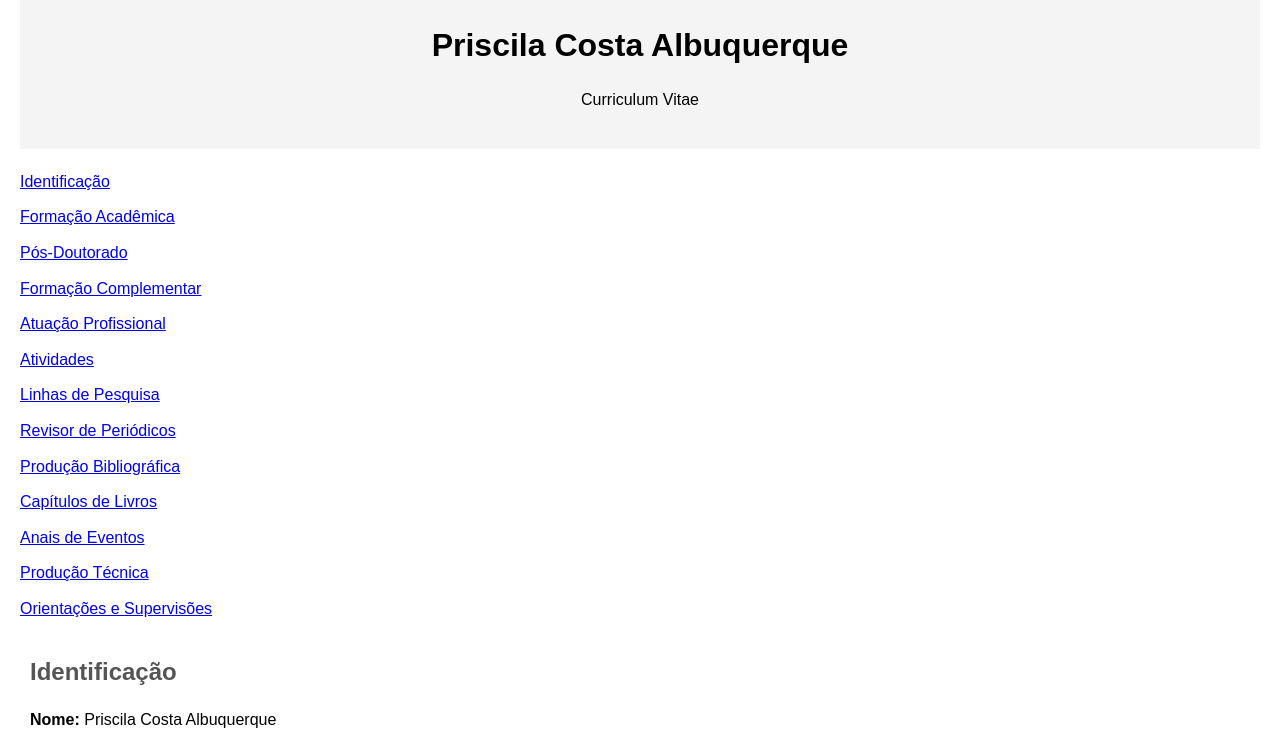
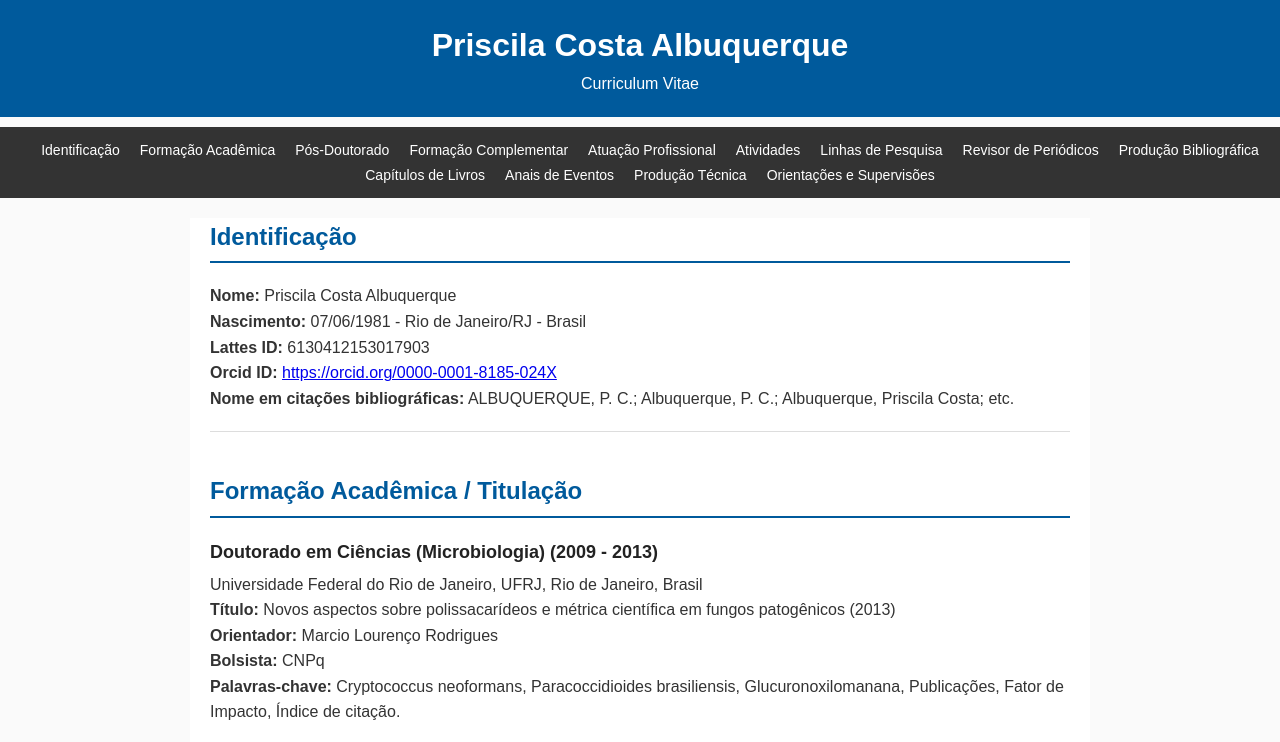
Before and after one commit to PriAlbuquerque/priscila.github.io, a plain HTML site: page index.html in a window 1280 px wide. Shown: the top 742 px of the page. Drawn offline with Linux system fonts and the light colour scheme.

Commit message:
Update style.css

```diff
--- a/style.css
+++ b/style.css
@@ -1,43 +1,106 @@
-/* styles.css */
+/* Reset básico e tipografia */
+* {
+  margin: 0;
+  padding: 0;
+  box-sizing: border-box;
+}
 
 body {
   font-family: Arial, sans-serif;
-  margin: 0;
-  padding: 0 20px;
   line-height: 1.6;
+  color: #333;
+  background-color: #fafafa;
 }
 
-header, section, footer {
-  margin-bottom: 20px;
+/* Cabeçalho */
+header {
+  background-color: #005a9c;
+  color: #fff;
+  padding: 20px;
+  text-align: center;
+}
+
+/* Menu de navegação */
+nav {
+  background-color: #333;
+}
+
+nav ul {
+  list-style: none;
+  display: flex;
+  flex-wrap: wrap;
+  justify-content: center;
   padding: 10px;
 }
 
-header {
-  text-align: center;
-  background: #f4f4f4;
-  padding: 20px 0;
+nav ul li {
+  margin: 0 10px;
 }
 
-h1 {
-  margin: 0;
-  font-size: 2em;
+nav ul li a {
+  color: #fff;
+  text-decoration: none;
+  font-size: 14px;
 }
 
-h2 {
-  margin: 5px 0;
-  color: #555;
+nav ul li a:hover {
+  text-decoration: underline;
 }
 
-section h3 {
-  border-bottom: 2px solid #ddd;
-  padding-bottom: 5px;
+/* Conteúdo principal */
+main {
+  max-width: 900px;
+  margin: 20px auto;
+  padding: 0 20px;
+  background-color: #fff;
 }
 
-ul {
-  list-style: none;
-  padding: 0;
+/* Seções e entradas */
+section {
+  margin-bottom: 40px;
+  padding-bottom: 20px;
+  border-bottom: 1px solid #ddd;
 }
 
-li {
-  margin-bottom: 10px;
+section h2 {
+  border-bottom: 2px solid #005a9c;
+  padding-bottom: 5px;
+  margin-bottom: 20px;
+  color: #005a9c;
 }
+
+.entry {
+  margin-bottom: 20px;
+}
+
+.entry h3 {
+  margin-bottom: 5px;
+  font-size: 18px;
+  color: #222;
+}
+
+/* Listas */
+ul, ol {
+  margin-left: 20px;
+  margin-top: 10px;
+}
+
+/* Rodapé */
+footer {
+  background-color: #005a9c;
+  color: #fff;
+  text-align: center;
+  padding: 10px;
+}
+
+/* Responsividade */
+@media (max-width: 600px) {
+  nav ul {
+    flex-direction: column;
+    align-items: center;
+  }
+
+  nav ul li {
+    margin: 5px 0;
+  }
+}
```
